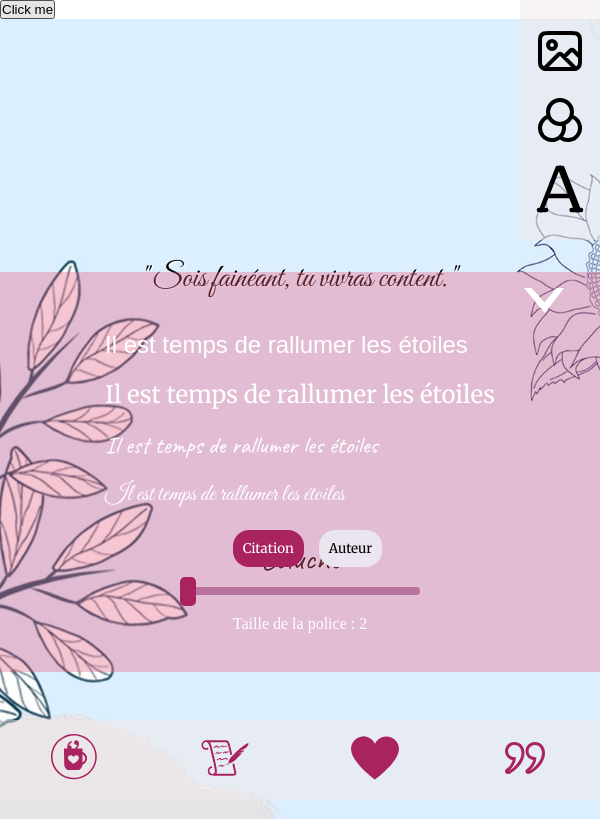
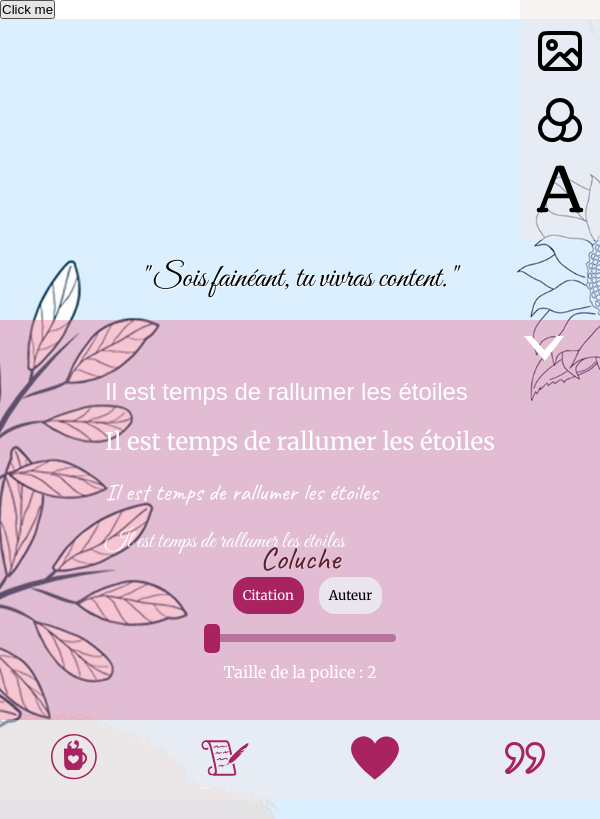
Before and after one commit to jneda/mpp-next, a Next.js app: page /editor in a window 600 px wide. Both pictures are taken after a click on the icon 560 px from the left and 189 px from the top of the page. Built offline with nearby package versions, Linux system fonts and the light colour scheme; a web font is replaced by a local one.

Commit message:
responsive 600px

```diff
--- a/src/components/QuoteEditor/Editors/Editor.module.css
+++ b/src/components/QuoteEditor/Editors/Editor.module.css
@@ -79,10 +79,8 @@
    appearance: none;
    background: transparent;
    cursor: pointer;
-   width: 15rem;
+   width: 12rem;
    margin: 20px;
-   display: inherit;
-   transition: all ease-in-out 0.05s
 }
 
 /* Removes default focus */
@@ -94,7 +92,6 @@
   background-color: #b8739d;
   border-radius: 0.5rem;
   height: 0.5rem;
-  transition: all ease-in-out 0.05s
 }
 
 /* slider thumb */
@@ -108,12 +105,11 @@
    height: 1.8rem;
    width: 1rem;
    border-radius: 5px;
-   transition: all ease-in-out 0.05s
 }
 
 .labelRange {
   text-align: center;
-  width: 10em;
+  width: 12em;
   font-size: 1em;
   border: none;
   background-color: transparent;
@@ -126,11 +122,11 @@
   justify-content: center;
   align-items: center;
 }
-@media screen and (min-width: 320px) and (max-width: 480px) {
+@media screen and (min-width: 320px) and (max-width: 469px) {
 
   .editor {
     position: absolute;
-    height:57vh;
+    height:55vh;
     top: 35vh;
     left: 0;
     right: 0;
@@ -140,16 +136,16 @@
 
   .translateEditor {
     height: 60px;
-    transform: translateY(50vh);
+    transform: translateY(48vh);
    }
 }
 
-@media screen and (min-width: 481px) and (max-width: 768px) {
+@media screen and (min-width: 470px) and (max-width: 480px) {
 
   .editor {
     position: absolute;
-    height: 50vh;
-    top: 34vh;
+    height:55vh;
+    top: 35vh;
     left: 0;
     right: 0;
     bottom: 0;
@@ -158,6 +154,25 @@
 
   .translateEditor {
     height: 60px;
-    transform: translateY(50vh);
+    transform: translateY(48vh);
+   }
+
+}
+
+@media screen and (min-width: 481px) and (max-width: 600px) {
+
+  .editor {
+    position: absolute;
+    height: 50vh;
+    top: 40vh;
+    left: 0;
+    right: 0;
+    bottom: 0;
+    transition: 0.6s;
+  }
+
+  .translateEditor {
+    height: 60px;
+    transform: translateY(49vh);
    }
 }
--- a/src/components/QuoteEditor/Editors/FontEditor.jsx
+++ b/src/components/QuoteEditor/Editors/FontEditor.jsx
@@ -48,11 +48,13 @@ export default function FontEditor(props) {
     const editor = document.getElementById("editor");
     const list = document.getElementById("policeList");
     const buttons = document.querySelectorAll(`.${styles.selectedBtn}`);
+    const labelRange = document.getElementById('labelRange');
 
     e.target.classList.toggle(`${styles.clickedArrow}`);
 
     editor.classList.toggle(`${styles.translateEditor}`);
     list.classList.toggle(`${styles.translateList}`);
+    labelRange.classList.toggle(`${styles.translateList}`);
     for ( let item of buttons) {
       item.classList.toggle(`${styles.translateList}`)};
   }
@@ -92,7 +94,7 @@ export default function FontEditor(props) {
             handleFontSizeChange(event);
             handleFontRange(event);
           }}/>
-          <label className={styles.labelRange} htmlFor="fontSize-range">{`Taille de la police : ${fontSize}`}</label>
+          <label className={`${styles.labelRange} ${fonts.merriweather.className}`}id="labelRange" htmlFor="fontSize-range">{`Taille de la police : ${fontSize}`}</label>
         </div>
     </div>
   );
```
